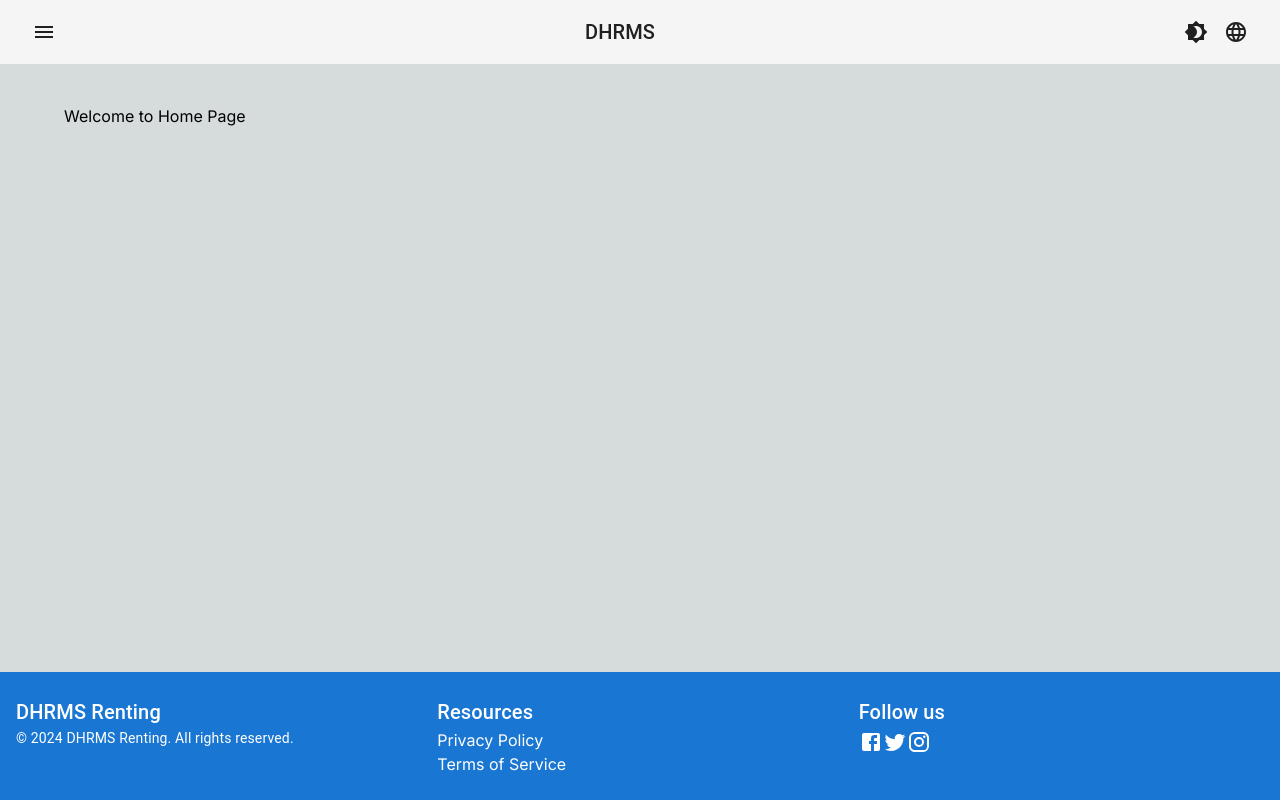
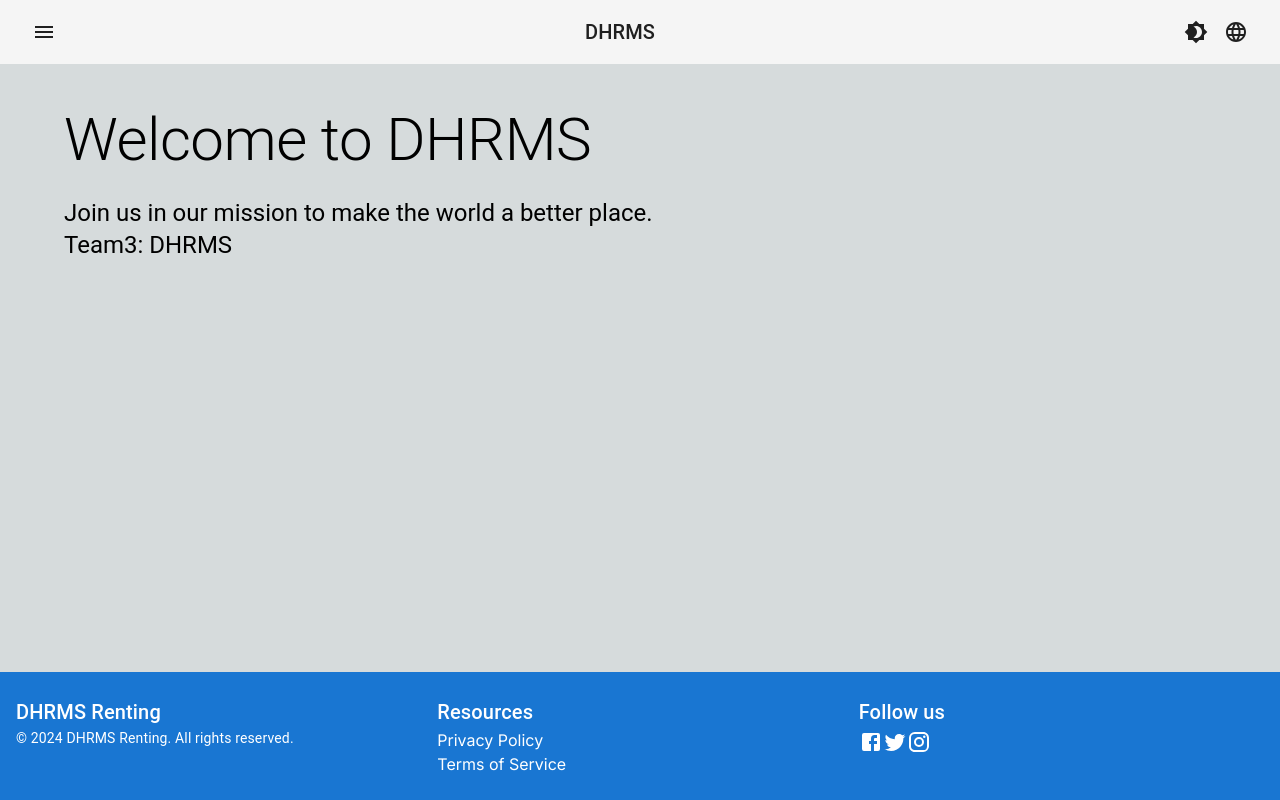
Before and after one commit to lisiCAO/DHRMS-FE, a Next.js app in the folder dhrms/: page / in a window 1280 px wide. Built offline with nearby package versions, Linux system fonts and the light colour scheme.

Commit message:
home page

```diff
--- a/dhrms/src/app/page.js
+++ b/dhrms/src/app/page.js
@@ -1,9 +1,17 @@
+import { Typography } from "@mui/material";
 import Image from "next/image";
+
 
 export default function Home() {
   return (
-    <p>
-      Welcome to Home Page
-    </p>
+    <>
+      <Typography variant="h2" component="h1" gutterBottom>
+        Welcome to DHRMS
+      </Typography>
+      <Typography variant="h5">
+        Join us in our mission to make the world a better place.
+      </Typography>
+      <Typography variant="h5">Team3: DHRMS</Typography>
+    </>
   );
 }
```
